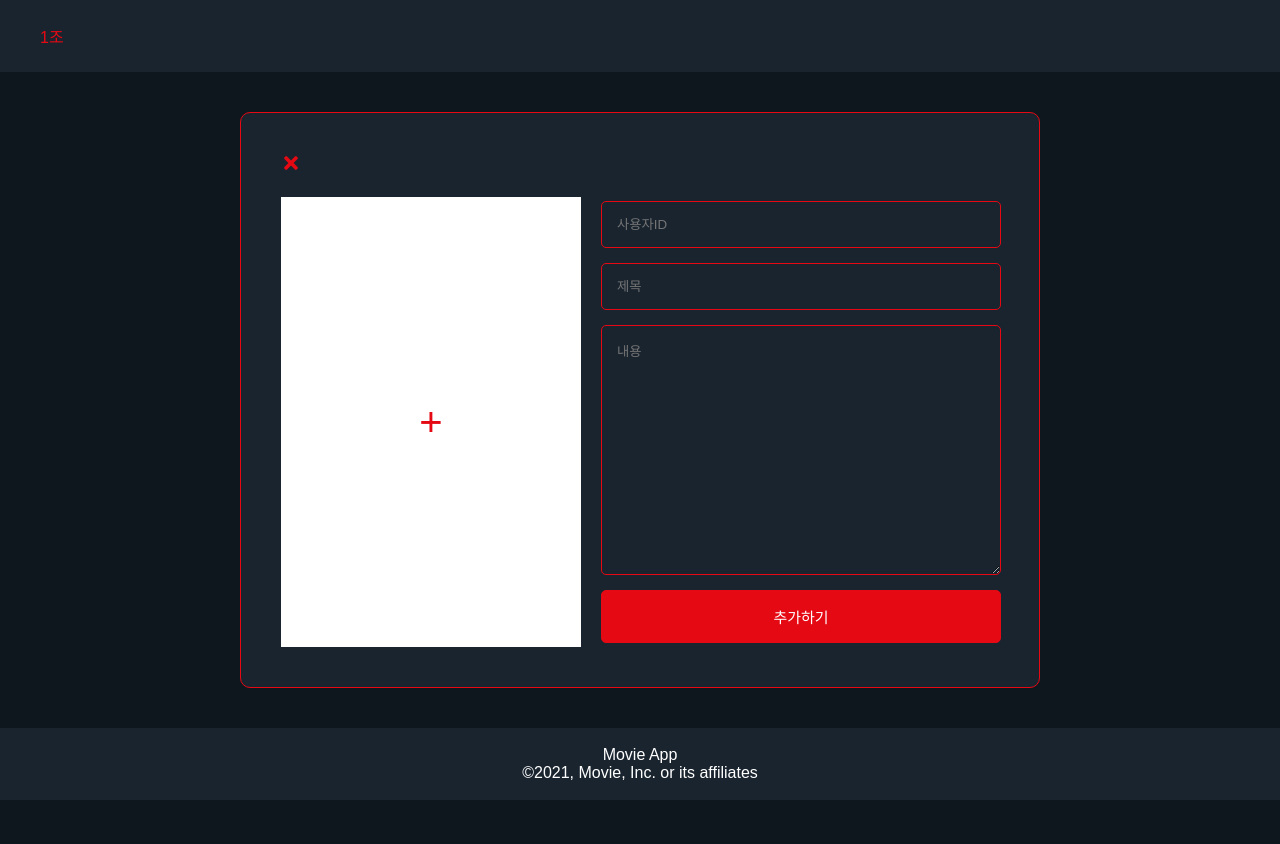
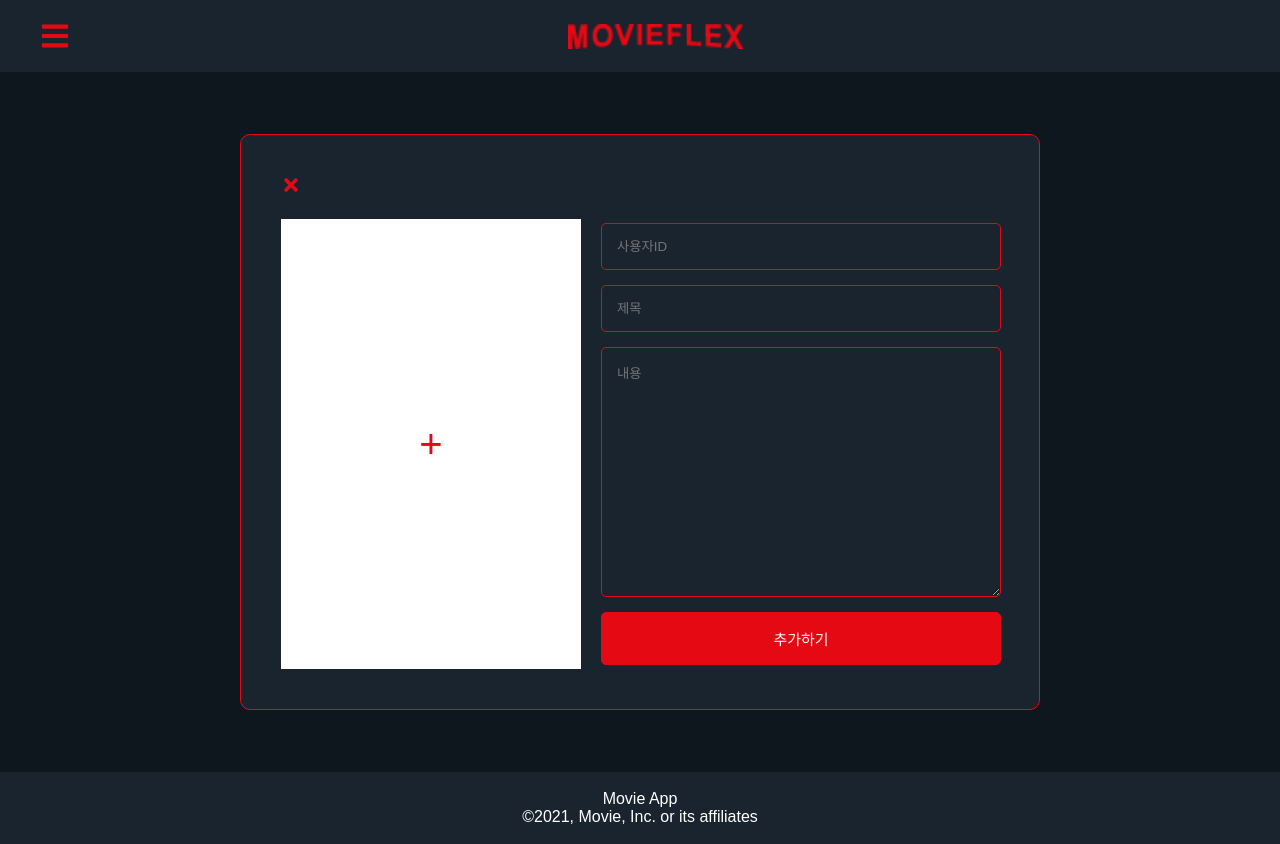
Before and after one commit to GinaEunK/React_team_project_b1, a React (Create React App) app: page /posting in a window 1280 px wide. Before the commit the page ends 800 px from the top, so only its background shows below. Built offline with nearby package versions, Linux system fonts and the light colour scheme; a web font is replaced by a local one.

Commit message:
css 만지작만지작

```diff
--- a/src/components/footer/Footer.scss
+++ b/src/components/footer/Footer.scss
@@ -3,9 +3,12 @@
 .footer {
   background: $components-color;
   height: 72px;
+  position: relative;
   display: flex;
   justify-content: center;
   align-items: center;
   color: $font-primary;
   flex-direction: column;
+  width: 100%;
+
 }
--- a/src/components/header/Header.jsx
+++ b/src/components/header/Header.jsx
@@ -1,10 +1,42 @@
-import React from "react";
+import React, { useState, useRef, useEffect } from "react";
+import logo from "../../images/logo.png";
+import { FaBars,FaGithub,FaBook } from "react-icons/fa";
+import Modal from "react-bootstrap/Modal";
+import { useNavigate } from "react-router-dom";
 import "./Header.scss";
 
 const Header = () => {
+  const el = useRef();
+  let navigate = useNavigate();
+
+  const [show, setShow] = useState(false);
+
+  const handleClose = () => setShow(false);
+  const handleShow = () => setShow(true);
+
+
   return (
     <div className="header">
-      <div className="logo">1조</div>
+      <FaBars
+        onClick={() => {
+          setShow((show) => !show);
+        }}
+        className="headerbar"
+      />
+      <img
+        className="logo"
+        onClick={() => navigate("/")}
+        src={logo}
+        alt="logo"
+      />
+      <div className="headerModal">
+        <Modal show={show} onHide={handleClose}>
+          <div className="headerlistvarbox">
+          <a className="aboutus" href="https://www.notion.so/eun-ng/1-9efa2b71a86146eb9835af44785fce13"><FaBook className="FaBook"/>&nbsp;&nbsp;Notion 바로가기</a>
+          <a className="postingus" href="https://github.com/GinaEunK/React_team_project_b1"><FaGithub className="FaGithub"/>&nbsp;&nbsp;Github  바로가기</a>
+          </div>
+        </Modal>
+      </div>
     </div>
   );
 };
--- a/src/components/header/Header.scss
+++ b/src/components/header/Header.scss
@@ -1,4 +1,14 @@
-@import '../../common/color.scss';
+@import "../../common/color.scss";
+
+.modal {
+  display: none;
+  position: fixed;
+  top: 0;
+  right: 0;
+  bottom: 0;
+  left: 0;
+  z-index: 99;
+}
 
 .header {
   background-color: $components-color;
@@ -9,3 +19,60 @@
   justify-content: space-between;
   color: $font-title-color;
 }
+
+.headerbar {
+  font-size: 30px;
+  cursor: pointer;
+}
+.headerhome {
+  font-size: 30px;
+  cursor: pointer;
+}
+
+.logo {
+  height: 25px;
+  cursor: pointer;
+}
+
+.headerlistvarbox {
+  position: absolute;
+  display: flex;
+  flex-direction: column;
+  top: 72px;
+  left: 0px;
+  gap: 40px;
+  width: 300px;
+  height: 100%;
+  padding: 40px;
+  color: $font-title-color;
+  background: $components-color;
+  animation-name: listvar;
+  animation-duration: 0.3s;
+  animation-timing-function: linear;
+}
+
+@keyframes listvar {
+  0% {
+    left: -25%;
+  }
+  100% {
+    left: 0%;
+  }
+}
+
+.postingus, .aboutus{
+  display: flex;
+  color: $font-title-color;
+}
+
+.FaGithub, .FaBook{
+  font-size: 20px;
+}
+
+a:link {
+  text-decoration-line: none;
+ }
+
+a:visited {
+  text-decoration: none;
+ }
--- a/src/components/inputpagemodal/InputPageModal.scss
+++ b/src/components/inputpagemodal/InputPageModal.scss
@@ -1,28 +1,31 @@
 @import "../../common/color.scss";
 
-.modal {
-  display: none;
+.searchModal {
+  display: flex;
   position: fixed;
   top: 0;
   right: 0;
   bottom: 0;
   left: 0;
-  z-index: 99;
+  justify-content: center;
   background-color: rgba(0, 0, 0, 0.6);
 }
 
+
 .modalBox {
-  margin: 10% auto;
-  max-width: 600px;
+  position: absolute;
+  display: flex;
+  flex-direction: column;
+  margin-top: 5%;
+  max-width: 700px;
   border: 1px $font-title-color solid;
   border-radius: 5px;
   background: $components-color;
-  padding: 40px;
+  padding: 20px;
 }
 
 .formBox {
   width: 100%;
-  height: 100%;
 }
 
 .searchMovieInput {
--- a/src/pages/InputPage/InputPage.jsx
+++ b/src/pages/InputPage/InputPage.jsx
@@ -2,9 +2,8 @@ import React, { useState } from "react";
 import { useNavigate } from "react-router-dom";
 import Modal from "react-bootstrap/Modal";
 import InputPageModal from "../../components/inputpagemodal/InputPageModal";
-import { addMovie } from "../../redux/modules/movieSlice"
+import { addMovie } from "../../redux/modules/movieSlice";
 import { useDispatch } from "react-redux";
-
 import { FaTimes } from "react-icons/fa";
 import shortId from "shortid";
 import "./inputPage.scss";
@@ -42,7 +41,7 @@ const InputPage = () => {
       dispatch(addMovie(moviePosting, shortid));
       // console.log(search.img);
       setMoviePosting(initialState);
-      alert('정상적으로 등록 되었습니다.')
+      alert("정상적으로 등록 되었습니다.");
       navigate("/");
     }
   };
@@ -53,6 +52,7 @@ const InputPage = () => {
   const handleShow = () => setShow(true);
 
   return (
+    <div className="inputWrap">
       <div className="inputcontainer">
         <FaTimes className="faArrowLeft" onClick={() => navigate("/")} />
         <div className="inputbox">
@@ -73,18 +73,16 @@ const InputPage = () => {
               )}
             </div>
             <span className="searchBox">
-            {/* <span onClick={handleShow} className="searchImg">
-              이미지 추가하기
-            </span> */}
-            <Modal show={show} onHide={handleClose}>
+              {show ?
+              <div className="searchModal">
                 <InputPageModal
                   moviePosting={moviePosting}
                   setShow={setShow}
                   setMoviePosting={setMoviePosting}
                   handleClose={handleClose}
                   onChangeHandler={onChangeHandler}
-              />
-            </Modal>
+                /></div> : ''
+              }
             </span>
           </div>
           <div className="formbox">
@@ -118,6 +116,7 @@ const InputPage = () => {
           </div>
         </div>
       </div>
+    </div>
   );
 };
 
--- a/src/pages/InputPage/inputPage.scss
+++ b/src/pages/InputPage/inputPage.scss
@@ -1,7 +1,17 @@
 @import "../../common/color.scss";
 
+.inputWrap {
+  border: none;
+  width: 100%;
+
+  min-height: 87.5vh;
+  display: flex;
+  align-items: center;
+  justify-content: center;
+}
+
 .inputcontainer {
-  margin: 40px auto;
+  margin: 10px auto;
   border: 1px $font-title-color solid;
   border-radius: 10px;
   background: $components-color;
--- a/src/pages/postlist/MovieCard.scss
+++ b/src/pages/postlist/MovieCard.scss
@@ -8,6 +8,7 @@
 
 .card-top {
   height: 300px;
+  width: 222px;
 
   img {
     width: 100%;
--- a/src/pages/postlist/PostList.jsx
+++ b/src/pages/postlist/PostList.jsx
@@ -1,13 +1,18 @@
 import "./PostList.scss";
 import React from "react";
-
+import { FaFeatherAlt } from "react-icons/fa";
+import { useNavigate } from "react-router-dom";
 import MovieCard from "./MovieCard";
 
 const PostList = () => {
+  let navigate = useNavigate();
   return (
     <div className="movie-wrapper">
       <div className="movie-list">
-        <h2>Movies</h2>
+        <div className="goposting" >
+          <FaFeatherAlt className="gotoposting" onClick={()=>navigate('/posting')}/>
+          <div className="gotoposting"  onClick={()=>navigate('/posting')}>&nbsp;&nbsp;포스팅 하러가기</div>
+        </div>
         <div className="movie-container">
           <MovieCard />
         </div>
--- a/src/pages/postlist/PostList.scss
+++ b/src/pages/postlist/PostList.scss
@@ -2,6 +2,11 @@
 
 .movie-list {
   margin: 20px 0px;
+  border: none;
+  width: 100%;
+  height: 100%;
+  min-height: 100vh;
+
 
   h2 {
     color: $font-title-color;
@@ -12,6 +17,18 @@
 
 .movie-container {
   display: grid;
-  grid-template-columns: repeat(auto-fill, minmax(220px, 1fr));
-  grid-gap: 15px;
+  grid-template-columns: repeat(auto-fill, minmax(220px, 2fr));
+  grid-gap: 30px;
 }
+
+.goposting{
+  display: flex;
+  margin: 25px auto;
+  flex-direction: row;
+  justify-content: flex-end;
+  color: $font-title-color;
+}
+
+.gotoposting{
+  cursor: pointer;
+}
```
Also changed, not shown: src/App.scss (+5 -5 lines), src/components/inputpagemodal/InputPageModal.jsx (+13 -8 lines), src/images/logo.png (added). Lines whose indentation alone changed are shown as unchanged.
